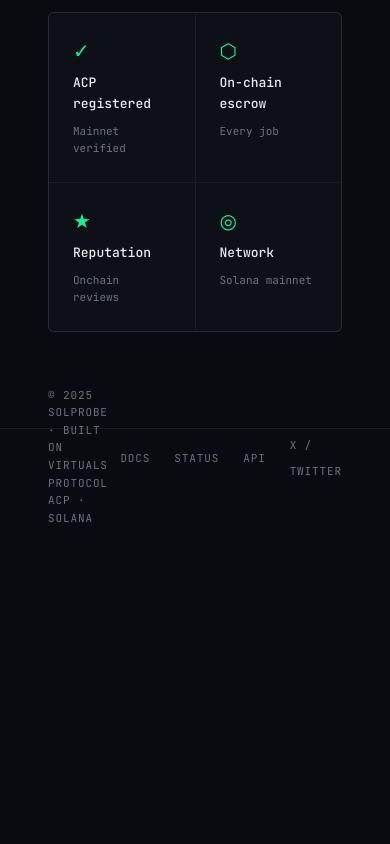
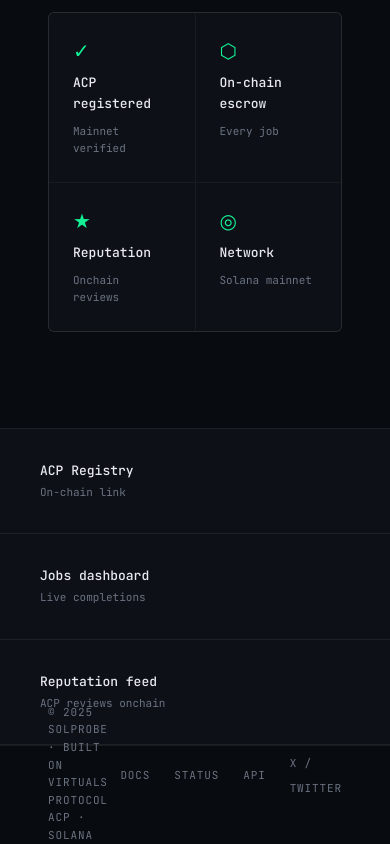
Before and after one commit to solprobe/solprobe-site, a Next.js app: page / in a window 390 px wide. Shown: the part 5049-5893 px from the top of the page. Before the commit the page ends 5576 px from the top, so only its background shows below. Built offline with nearby package versions, Linux system fonts and the light colour scheme.

Commit message:
step 16: components/TrustBar.tsx — persistent trust strip wired into layout

```diff
--- a/app/layout.tsx
+++ b/app/layout.tsx
@@ -3,6 +3,7 @@ import { JetBrains_Mono, Syne } from "next/font/google";
 import "./globals.css";
 import Nav from "@/components/Nav";
 import Footer from "@/components/Footer";
+import TrustBar from "@/components/TrustBar";
 
 // ── Fonts ──────────────────────────────────────────────────────────────────
 // JetBrains Mono: UI, body, all monospace text (default body font)
@@ -64,8 +65,7 @@ export default function RootLayout({
 
         <main>{children}</main>
 
-        {/* TrustBar — implemented in step 16 */}
-
+        <TrustBar />
         <Footer />
       </body>
     </html>
--- /dev/null
+++ b/components/TrustBar.tsx
@@ -0,0 +1,61 @@
+import Link from "next/link";
+
+interface TrustBarProps {
+  jobCount?: number;
+}
+
+export default function TrustBar({ jobCount = 0 }: TrustBarProps) {
+  return (
+    <div className="relative z-10 border-t border-b border-border bg-bg2">
+      <div className="grid grid-cols-1 md:grid-cols-3 divide-y md:divide-y-0 md:divide-x divide-border max-w-full">
+        {/* ACP registry */}
+        <div className="flex flex-col justify-center py-8 px-10">
+          <Link
+            href="https://app.virtuals.io/acp"
+            target="_blank"
+            rel="noopener noreferrer"
+            className="no-underline group"
+          >
+            <div className="font-mono font-medium text-[13px] text-text group-hover:text-sol transition-colors duration-200">
+              ACP Registry
+            </div>
+            <div className="font-mono text-[11px] text-text-muted mt-0.5">
+              On-chain link
+            </div>
+          </Link>
+        </div>
+
+        {/* Jobs dashboard */}
+        <div className="flex flex-col justify-center py-8 px-10">
+          <div className="font-mono font-medium text-[13px] text-text">
+            {jobCount > 0 ? (
+              <span className="text-green">{jobCount.toLocaleString()} jobs</span>
+            ) : (
+              "Jobs dashboard"
+            )}
+          </div>
+          <div className="font-mono text-[11px] text-text-muted mt-0.5">
+            Live completions
+          </div>
+        </div>
+
+        {/* Reputation feed */}
+        <div className="flex flex-col justify-center py-8 px-10">
+          <Link
+            href="https://app.virtuals.io/acp"
+            target="_blank"
+            rel="noopener noreferrer"
+            className="no-underline group"
+          >
+            <div className="font-mono font-medium text-[13px] text-text group-hover:text-sol transition-colors duration-200">
+              Reputation feed
+            </div>
+            <div className="font-mono text-[11px] text-text-muted mt-0.5">
+              ACP reviews onchain
+            </div>
+          </Link>
+        </div>
+      </div>
+    </div>
+  );
+}
```
